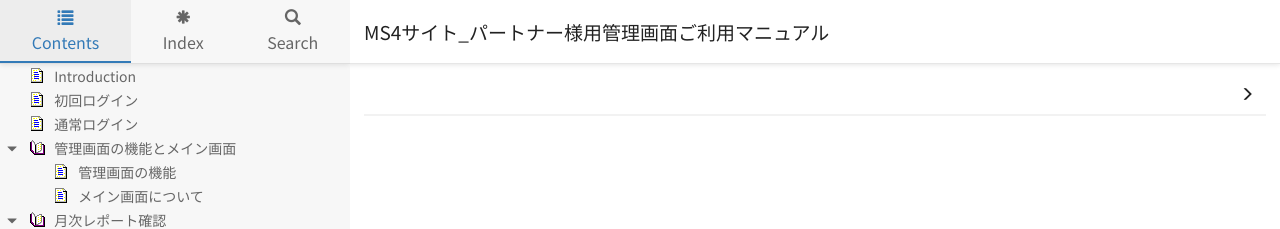
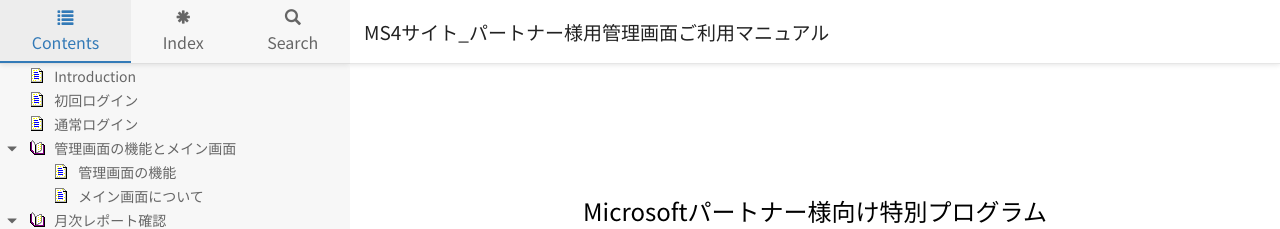
Before and after one commit to nguyentam497/MS4-Manual, a plain HTML site: page index.html in a window 1280 px wide. Shown: the top 229 px of the page. Drawn offline with Linux system fonts and the light colour scheme.

Commit message:
Update index.html

```diff
--- a/index.html
+++ b/index.html
@@ -295,16 +295,6 @@
     <div id="main">
         <article>
             <div id="topic-content" class="container-fluid" data-hnd-id="Introduction" data-hnd-context="0" data-hnd-title="Introduction">
-
-                <div class="navigation">
-                    <ol class="breadcrumb">
-
-                    </ol>
-                    <div class="nav-arrows">
-                        <div class="btn-group btn-group" role="group"><a class="btn btn-default" href="Newtopic" title="初回ログイン" role="button"><span class="glyphicon glyphicon-menu-right" aria-hidden="true"></span></a></div>
-                    </div>
-                </div>
-
                 <a id="main-content"></a>
 
                 <div class="main-content">
```
